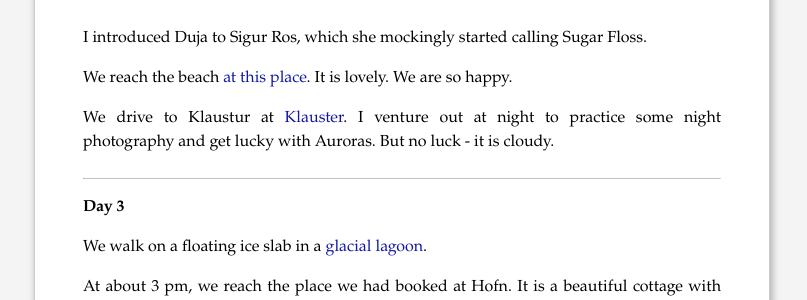
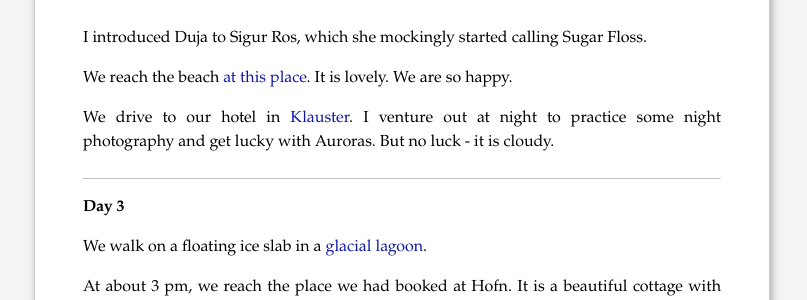
Before and after one commit to piyushahuja/piyushahuja.github.io, a Jekyll site: the page built from _posts/travel/2015-03-26-iceland.md, in a window 1280 px wide and 900 px high, scrolled down 968 px. Shown: the part 150-450 px from the top of the window, without its empty margins (238-1045 px from the left). Built offline with Jekyll 4.4.1, drawn with Linux system fonts in a browser that asks for light colours; comment, search, counter and statistics services are not loaded.

Commit message:
auto deployed

```diff
--- a/_posts/travel/2015-03-26-iceland.md
+++ b/_posts/travel/2015-03-26-iceland.md
@@ -56,7 +56,7 @@ I introduced Duja to Sigur Ros, which she mockingly started calling Sugar Floss.
 
 We reach the beach [at this place](https://pl.wikipedia.org/wiki/Dyrh%C3%B3laey). It is lovely. We are so happy.
 
-We drive to Klaustur at [Klauster](https://en.wikipedia.org/wiki/Kirkjub%C3%A6jarklaustur). I venture out at night to practice some night photography and get lucky with Auroras. But no luck - it is cloudy.
+We drive to our hotel in [Klauster](https://en.wikipedia.org/wiki/Kirkjub%C3%A6jarklaustur). I venture out at night to practice some night photography and get lucky with Auroras. But no luck - it is cloudy.
 
 ----
 
```
